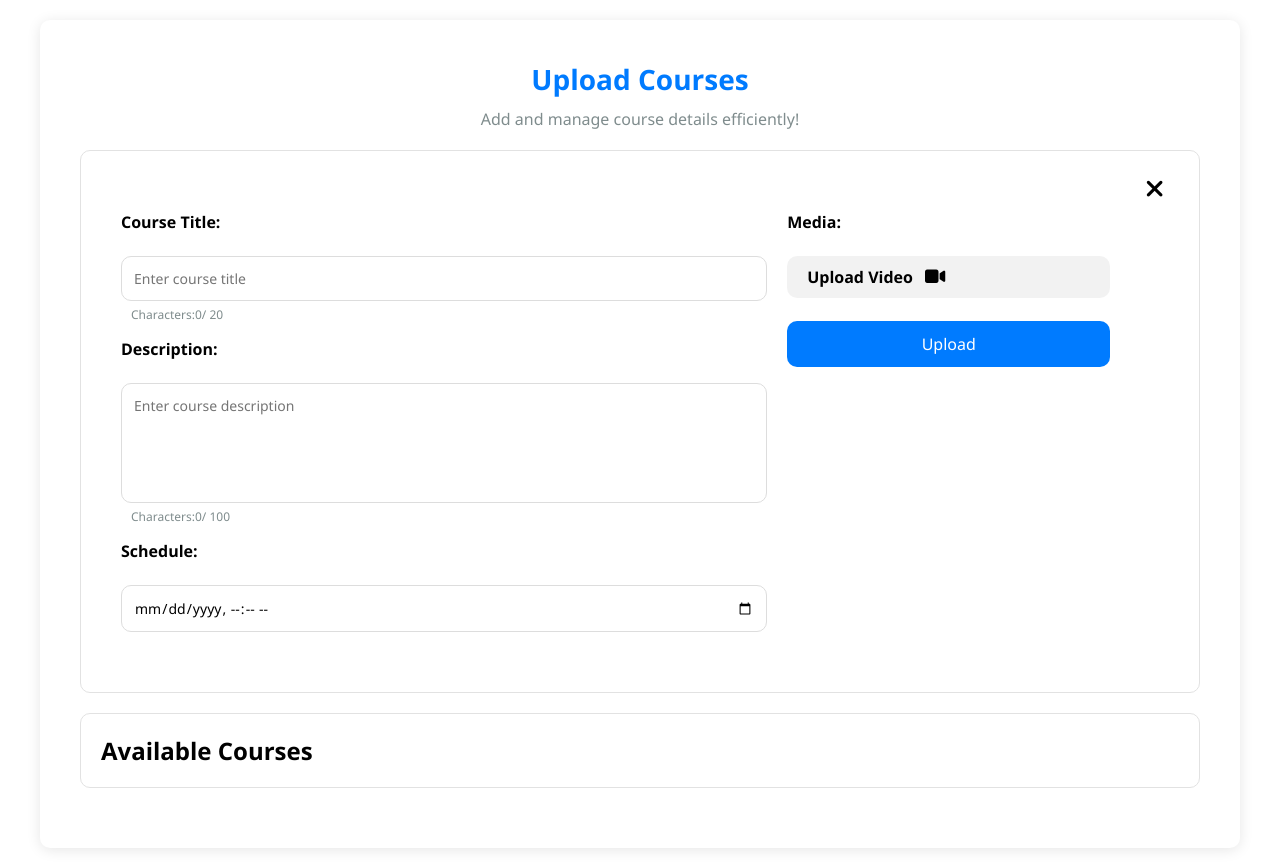
After one commit to hereisGits/G-Xpert, a PHP site: page /manage_course.php in a window 1280 px wide. The commit adds this page. Run offline with PHP 8.4, Linux system fonts and the light colour scheme.

Commit message:
adding update

```diff
--- a/Admin/Manage Course/manage_course.css
+++ b/Admin/Manage Course/manage_course.css
@@ -126,10 +126,8 @@ input[type="file"] {
 
 
 #thumbnailPreview {
-    display: none;
-    max-width: 100%;
+    width: 100%;
     border-radius: var(--border-radius);
-    box-shadow: var();
     margin-top: 10px;
 }
 
@@ -139,9 +137,11 @@ input[type="file"] {
 }
 
 .char-count {
+    display: flex;
     font-size: 12px;
     color: #7f8c8d;
-    margin-top: 5px;
+    margin-top: -10px;
+    padding-left: 10px;
 }
 
 .char-count .error {
@@ -158,12 +158,52 @@ button {
     border-radius: var(--border-radius);
     font-size: 16px;
     padding: 12px;
-    transition: background 0.3s, box-shadow 0.3s;
+    font-weight: 500;
+    transition: background 0.3s;
 }
 
 button:hover {
-    background: var(--secondary-color);
-    box-shadow: var();
+    background: #007bffc9;
+}
+
+#status-div {
+    position: absolute;
+    bottom: 20px;
+    right: 10px;
+    z-index: 1000;
+}
+
+.error{
+    padding: 20px 30px;
+    border-radius: 8px;
+    color: rgb(255, 255, 255);
+    background-color: rgb(245, 112, 112);
+    font-size: 16px;
+    font-weight: bold;
+    margin: 0;
+    display: flex;
+    align-items: center;
+    gap: 8px;
+    box-shadow: 0 4px 6px rgba(0, 0, 0, 0.1);
+}
+
+.success{
+    padding: 20px 30px;
+    border-radius: 8px;
+    color: rgb(255, 255, 255);
+    background-color: rgba(45, 185, 52, 0.842);
+    font-size: 16px;
+    font-weight: bold;
+    margin: 0;
+    display: flex;
+    align-items: center;
+    gap: 8px;
+    box-shadow: 0 4px 6px rgba(0, 0, 0, 0.1);
+}
+
+#status i {
+    font-size: 20px;
+    color: white;
 }
 
 .course-list ul {
--- /dev/null
+++ b/Admin/Manage Course/manage_course.php
@@ -0,0 +1,143 @@
+<!DOCTYPE html>
+<html lang="en">
+<head>
+<meta charset="UTF-8">
+<meta name="viewport" content="width=device-width, initial-scale=1.0">
+<title>Course Management System</title>
+<link rel="stylesheet" href="manage_course.css">
+<link rel="stylesheet" href="https://cdnjs.cloudflare.com/ajax/libs/font-awesome/6.7.1/css/all.min.css" integrity="sha512-5Hs3dF2AEPkpNAR7UiOHba+lRSJNeM2ECkwxUIxC1Q/FLycGTbNapWXB4tP889k5T5Ju8fs4b1P5z/iB4nMfSQ==" crossorigin="anonymous" referrerpolicy="no-referrer" />
+
+</head>
+<body>
+    <div id="status-div">
+        <?php if (!empty($message)) { ?>
+            <p id="status" class="error"><?php echo '<i class="fa-solid fa-triangle-exclamation"></i> ' . htmlspecialchars($message); ?></p>
+        <?php } elseif (!empty($success)) { ?>
+            <p id="status" class="success"><?php echo '<i class="fa-solid fa-check-circle"></i> ' . htmlspecialchars($success); ?></p>
+        <?php } ?>
+    </div>
+
+    <div class="main-container">
+        <div class="title">
+            <h1>Upload Courses</h1>
+            <p>Add and manage course details efficiently!</p>
+        </div>
+        <div  class="card">
+            <div style="float: right; font-size: 25px; cursor: pointer; margin: 0 15px 15px;" id="closeButton"><i class="fa-solid fa-xmark"></i></div>
+            <form id="uploadForm" method="POST" action="upload_course.php" enctype="multipart/form-data">
+                <section class="media_items">
+                        <label>Media:</label>
+                        <label for="video" class="upload-label">Upload Video <i class="fa-solid fa-video"></i></label>
+                        <input type="file" name="video" id="video" accept="video/*">
+                        <video id="videoPreview" controls style="display: none; width: 100%;"></video>
+
+                        <button type="submit">Upload</button>
+                    </section>
+                <section class="media_details">
+                        <label for="courseTitle">Course Title:</label>
+                        <input type="text" id="courseTitle" name="courseTitle" placeholder="Enter course title">
+                        <div class="char-count">
+                            Characters: <span id="charCount"> 0</span> / 20
+                            <p id="T-error" class="error"> (Character limit exceeded!)</p>
+                        </div>
+
+                        <label for="description">Description:</label>
+                        <textarea id="description" name="description" placeholder="Enter course description"></textarea>
+                        <div class="char-count">
+                            Characters: <span id="DecharCount"> 0</span> / 100
+                            <p id="D-error" class="error"> (Character limit exceeded!)</p>
+                        </div>
+
+                        <label for="schedule">Schedule:</label>
+                        <input type="datetime-local" id="schedule" name="schedule">
+                    </section>
+            </form>
+
+        </div>
+
+        <section class="card course-list">
+            <h2>Available Courses</h2>
+            <ul id="courseList"></ul>
+        </section>
+    </div>
+
+    <script>
+        document.getElementById("closeButton").addEventListener("click", () => {
+             document.querySelector("#uploadForm").reset();
+        });
+
+        function setupCharCount(inputId, countId, errorId, maxChars) {
+            const input = document.getElementById(inputId);
+            const countDisplay = document.getElementById(countId);
+            const errorDisplay = document.getElementById(errorId);
+
+            input.addEventListener('input', (e) => {
+                const charCount = e.target.value.length;
+                if (charCount <= maxChars) {
+                    errorDisplay.style.display = 'none';
+                    countDisplay.textContent = charCount;
+                } else {
+                    e.target.value = e.target.value.substring(0, maxChars);
+                    errorDisplay.style.display = 'block';
+                }
+            });
+        }
+
+        setupCharCount('courseTitle', 'charCount', 'T-error', 20);
+        setupCharCount('description', 'DecharCount', 'D-error', 100);
+
+        const videoInput = document.getElementById('video');
+        const videoPreview = document.getElementById('videoPreview');
+
+        videoInput.addEventListener('change', (event) => {
+            const file = event.target.files[0];
+            if (file) {
+                const fileURL = URL.createObjectURL(file);
+                videoPreview.src = fileURL;
+                videoPreview.style.display = 'block';
+            } else {
+                videoPreview.style.display = 'none';
+            }
+        });
+
+
+        const uploadForm = document.getElementById('uploadForm');
+        const courseList = document.getElementById('courseList');
+
+        uploadForm.addEventListener('submit', (event) => {
+            event.preventDefault();
+
+        const title = document.getElementById('courseTitle').value.trim();
+        const description = document.getElementById('description').value.trim();
+        const schedule = document.getElementById('schedule').trim();
+        const videoFile = videoInput.files[0];
+        const scheduleValue = new Date(schedule.value);
+        const currentTime = new Date();
+
+        if (!title) {
+            alert('Please enter a course title.');
+            document.getElementById('courseTitle').focus();
+            return;
+        }
+
+        if (!description) {
+            alert('Please enter a course description.');
+            document.getElementById('description').focus();
+            return;
+        }
+
+        if (scheduleValue <= currentTime) {
+            alert('Please select a future schedule.');
+            scheduleInput.focus();
+            return;
+        }
+
+        if (!videoFile) {
+            alert('Please upload a video.');
+            videoInput.focus();
+            return;
+        }
+        });
+</script>
+</body>
+</html>
--- a/Admin/Manage users/manage_user.php
+++ b/Admin/Manage users/manage_user.php
@@ -17,7 +17,6 @@
         <p>Perform actions like view, suspend, and delete</p>
     </div>
 
-    <!-- Alerts -->
     <div id="alertBox" class="alert"></div>
 
     <?php
```
Also changed, not shown: Admin/Manage Course/manage_course.html (deleted, +0 -167 lines), Admin/Manage Course/upload_course.php (added, +52 -0 lines).
